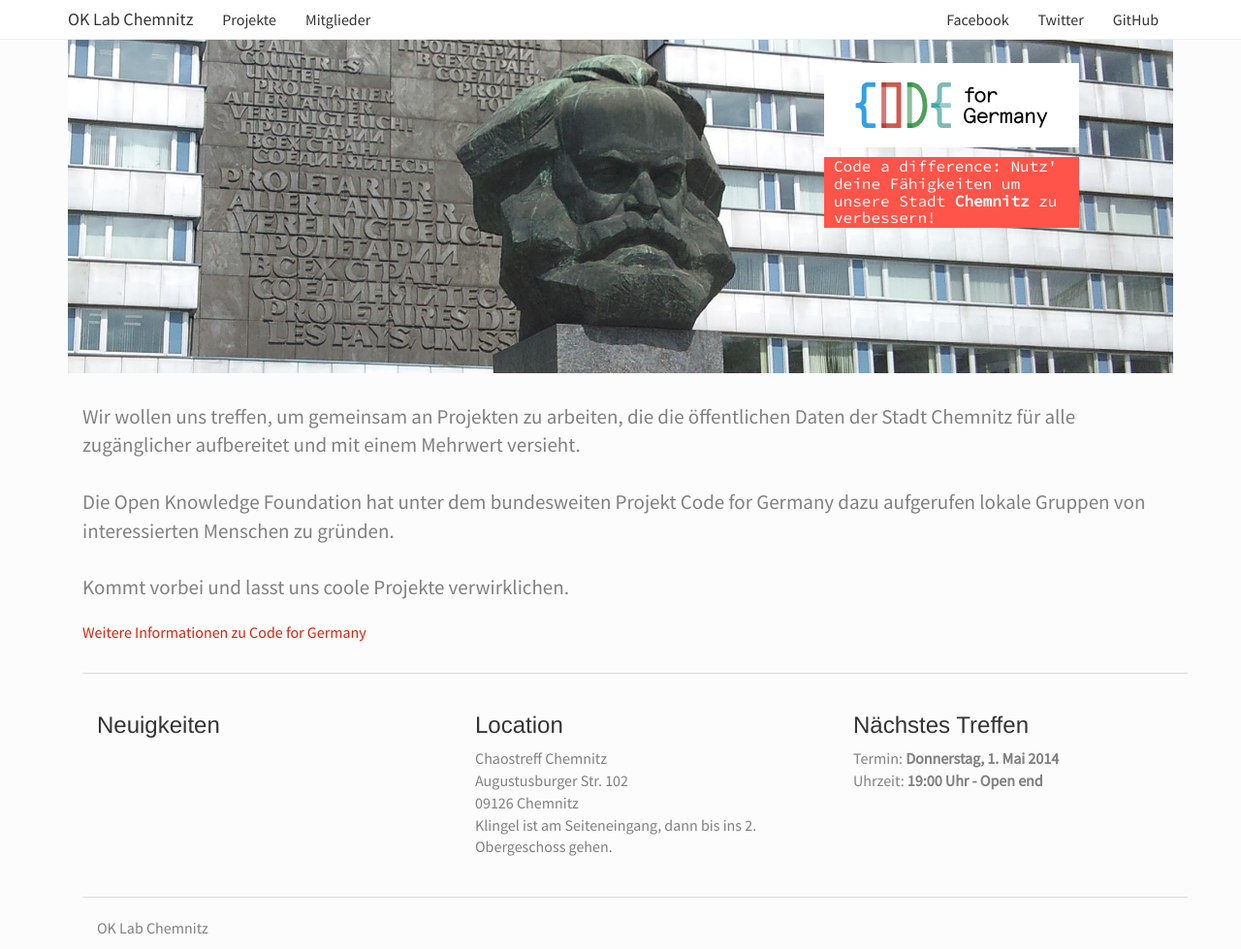
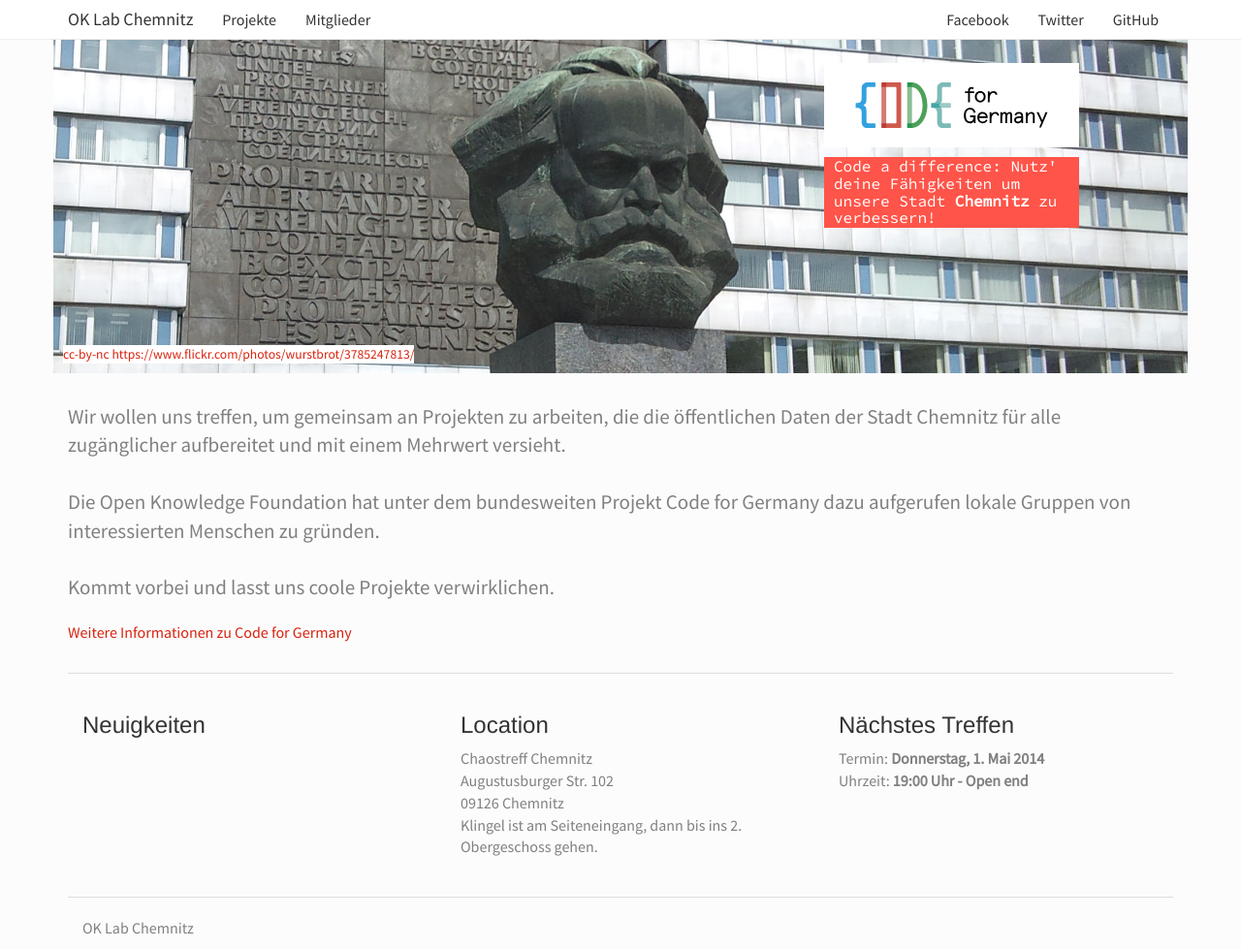
Before and after one commit to CodeforChemnitz/codeforchemnitz.github.io, a Jekyll site: the page built from index.html, in a window 1280 px wide and 979 px high. Shown: the whole window at 97% size. Built offline with Jekyll 4.4.1, drawn with Linux system fonts in a browser that asks for light colours; Markdown is read by kramdown in place of the engine named in the settings.

Commit message:
Titel Bild Lizenz

```diff
--- a/_includes/header.html
+++ b/_includes/header.html
@@ -1,8 +1,9 @@
-<div class="container">
-	<div class="nischel">
+<div class="container nischel">
 	<div class="row">
-		<div class="col-md-3 col-md-offset-8"><img src="/images/CFG_Logo.svg" alt="Code for Chemnitz" title="Code for Chemnitz" class="img-responsive" style="background-color:white" />
-		<h4 class="highlight-red"> Code a difference: Nutz' deine Fähigkeiten um unsere Stadt <strong>Chemnitz</strong> zu verbessern!</h4>
+		<div class="col-md-3 col-md-offset-8">
+			<img src="/images/CFG_Logo.svg" alt="Code for Chemnitz" title="Code for Chemnitz" class="img-responsive" style="background-color:white" />
+			<h4 class="highlight-red"> Code a difference: Nutz' deine Fähigkeiten um unsere Stadt <strong>Chemnitz</strong> zu verbessern!</h4>
+		</div>
 	</div>
-	</div>
+	<small class="nischel-quelle"><a href="https://creativecommons.org/licenses/by-nc/2.0/">cc-by-nc</a> <a href="https://www.flickr.com/photos/wurstbrot/3785247813/">https://www.flickr.com/photos/wurstbrot/3785247813/</a></small>
 </div>
--- a/css/main.css
+++ b/css/main.css
@@ -10,6 +10,15 @@ body {
 	background-size: 100% auto;
 	height:350px;
 	padding-top:30px;
+	position: relative;
+}
+
+.nischel-quelle {
+	bottom:10px;
+	left:10px;
+	display:inline;
+	background-color:white;
+	position:absolute;
 }
 
 .highlight-red {
```
